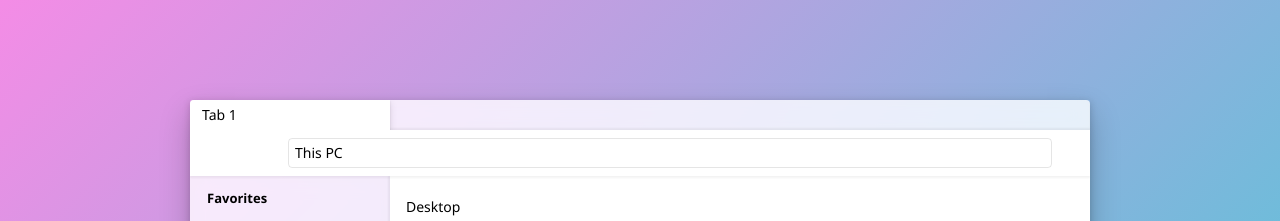
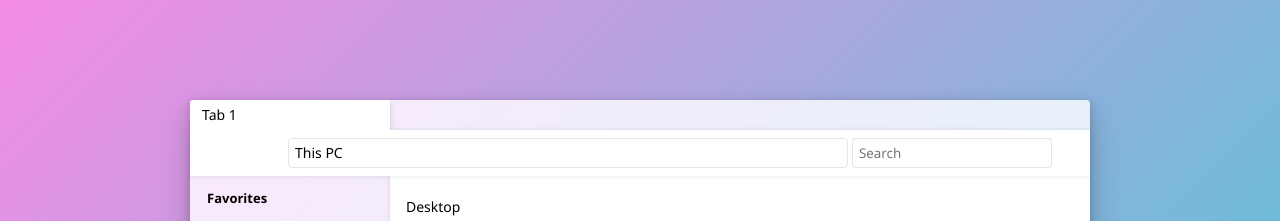
Before and after one commit to vdbongard/explorer, a React (Create React App) app: page / in a window 1280 px wide. Shown: the top 221 px of the page. Built offline with nearby package versions, Linux system fonts and the light colour scheme.

Commit message:
Added search bar

```diff
--- a/src/components/HeaderBar/HeaderBar.scss
+++ b/src/components/HeaderBar/HeaderBar.scss
@@ -101,6 +101,17 @@
     }
   }
 
+  input.search {
+    border: 1px solid rgba(0, 0, 0, 0.1);
+    flex: 0 0 200px;
+    margin-left: 4px;
+    cursor: text;
+
+    &:focus {
+      border: 1px solid rgba(0, 0, 0, 0.2);
+    }
+  }
+
   .menu {
     margin-left: 4px;
   }
--- a/src/components/HeaderBar/HeaderBar.tsx
+++ b/src/components/HeaderBar/HeaderBar.tsx
@@ -97,6 +97,8 @@ const HeaderBar: FC = (): ReactElement => {
         )}
       </div>
 
+      <input type="text" placeholder="Search" className="search" />
+
       <button className="menu"></button>
     </div>
   );
```
